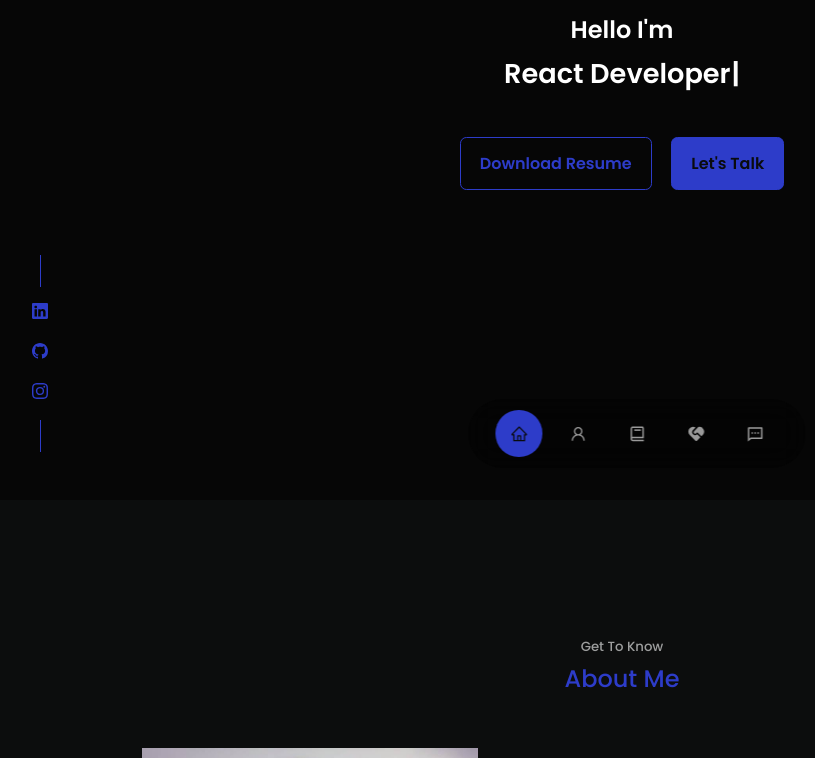
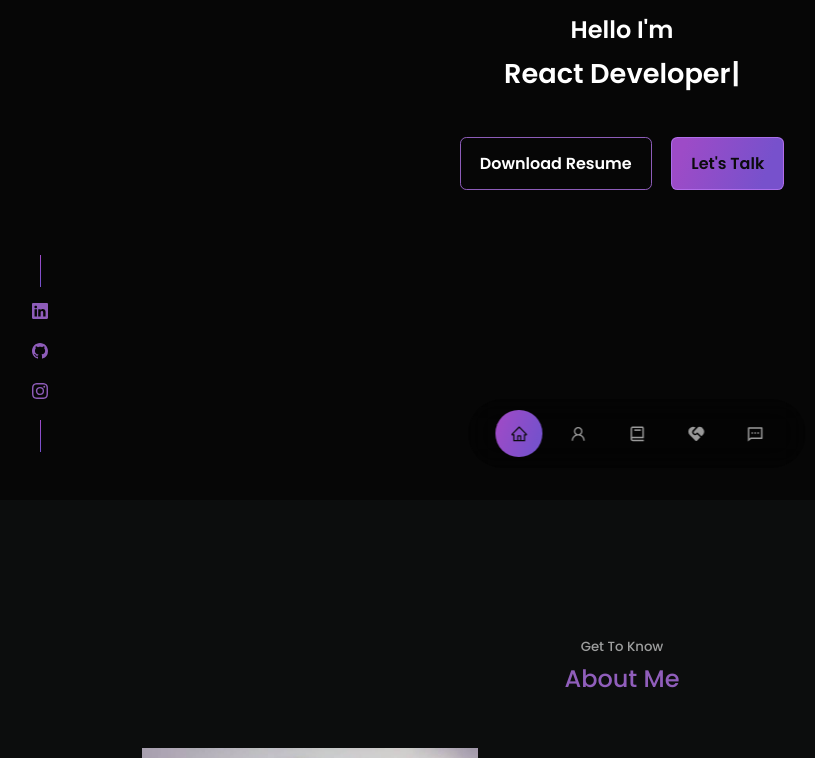
Before and after one commit to najrul04/portfolio_main, a React (Create React App) app: page / in a window 1280 px wide. Shown: the part 300-1058 px from the top of the page, without its empty margins (18-833 px from the left). Built offline with nearby package versions, Linux system fonts and the light colour scheme.

Commit message:
editing colors

```diff
--- a/src/components/footer/Footer.css
+++ b/src/components/footer/Footer.css
@@ -1,5 +1,5 @@
 footer {
-  background: var(--color-primary);
+  background: var(--color-primary-linear);
   padding: 3rem 0;
   text-align: center;
   font-size: 0.9rem;
@@ -7,7 +7,7 @@ footer {
 }
 
 footer a {
-  color: var(--color-bg);
+  color: rgb(255, 255, 255);
 }
 
 .footer_logo {
@@ -53,7 +53,7 @@ footer a {
 
 .footer_copyright {
   margin-bottom: 4rem;
-  color: var(--color-bg);
+  color: rgb(255, 255, 255);
 }
 
 /* ==================== Media Queries (Small Devices) ======================= */
--- a/src/components/header/Header.css
+++ b/src/components/header/Header.css
@@ -66,6 +66,7 @@ video {
   gap: 0.8rem;
   position: absolute;
   left: 0;
+  color: aliceblue;
   bottom: 3rem;
 }
 
@@ -73,13 +74,13 @@ video {
   content: "";
   width: 1px;
   height: 2rem;
-  background: var(--color-primary);
+  background: var(--color-primary-linear);
 }
 .header_socials::before {
   content: "";
   width: 1px;
   height: 2rem;
-  background: var(--color-primary);
+  background: var(--color-primary-linear);
 }
 
 /* ===================== Photo ================== */
--- a/src/components/nav/Nav.css
+++ b/src/components/nav/Nav.css
@@ -28,7 +28,7 @@ nav a:hover {
 }
 
 nav a.active {
-  background: var(--color-primary);
+  background: var(--color-primary-linear);
   color: var(--color-bg);
 }
 
--- a/src/components/portfolio/Portfolio.jsx
+++ b/src/components/portfolio/Portfolio.jsx
@@ -109,7 +109,7 @@ const Portfolio = () => {
 
                         <div className="portfolio_item_cta">
 
-                        <a href= {github} rel='noreferrer' className='btn' target="_blank">Github</a>
+                        <a href= {github} rel='noreferrer' className='btn ' target="_blank">Github</a>
                         <a href={demo} rel='noreferrer' className='btn btn-primary' target="_blank">Live Demo</a>
 
                         </div>
--- a/src/index.css
+++ b/src/index.css
@@ -14,7 +14,13 @@
   --color-bg: rgba(9, 10, 10, 0.986);
   --color-bg-variant: #030618;
   /* --color-primary: #6f2da8; */
-  --color-primary: #2d3cc9;
+  /* --header-color: #6f2da8c0; */
+  --color-primary: #bb79f5c0;
+  --color-primary-linear: linear-gradient(
+    109.6deg,
+    rgb(157, 75, 199) 11.2%,
+    rgb(119, 81, 204) 83.1%
+  );
   --color-primary-variant: rgba(77, 181, 255, 0.4);
   --color-white: #fff;
   --color-light: rgba(255, 255, 255, 0.6);
@@ -91,7 +97,8 @@ a:hover {
 .btn {
   width: max-content;
   display: inline-block;
-  color: var(--color-primary);
+  /* color: var(--color-primary); */
+  color: var(--color-primary-linear);
   padding: 0.75rem 1.2rem;
   border-radius: 0.4rem;
   cursor: pointer;
@@ -106,7 +113,13 @@ a:hover {
 }
 
 .btn-primary {
-  background: var(--color-primary);
+  /* background: var(--color-primary); */
+
+  background: linear-gradient(
+    109.6deg,
+    rgb(157, 75, 199) 11.2%,
+    rgb(119, 81, 204) 83.1%
+  );
   color: var(--color-bg);
 }
 
```
